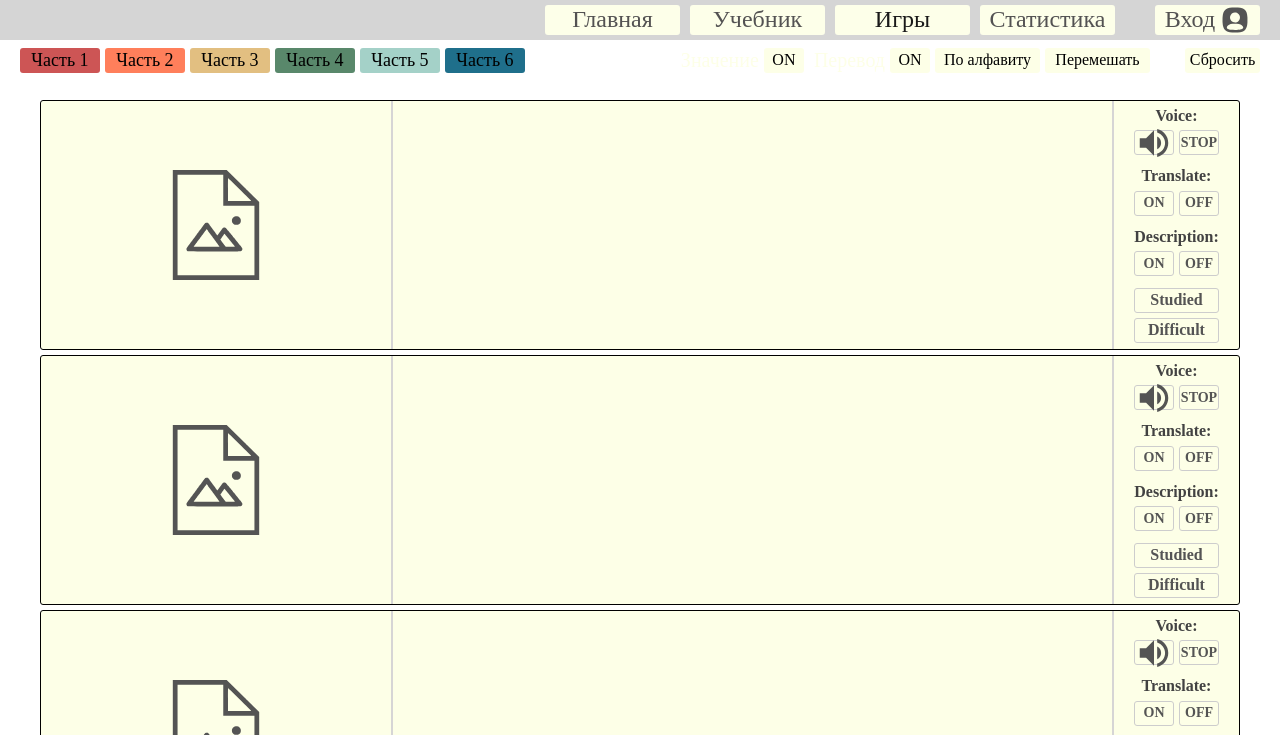
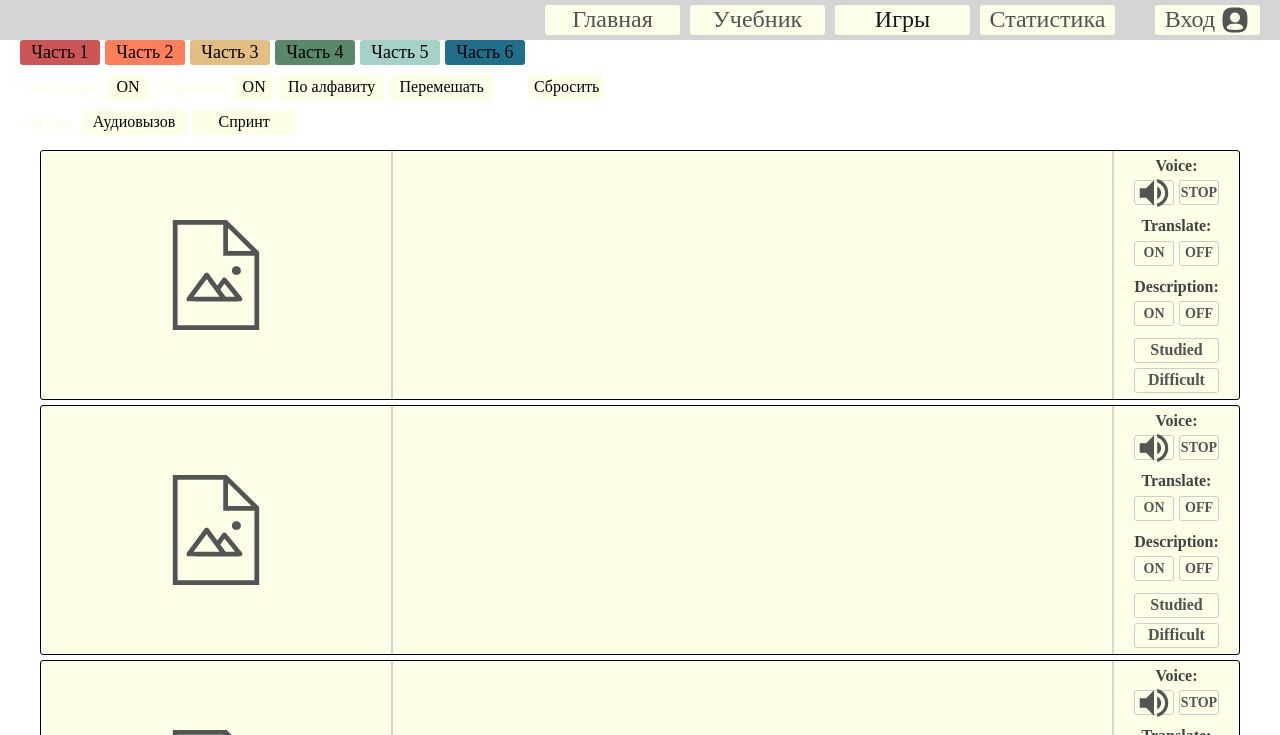
Before and after one commit to STOshka/rslang, a website built with webpack: page src/index.html in a window 1280 px wide. Both pictures are taken after a click on the link "Учебник". Shown: the top 735 px of the page. Built offline with nearby package versions, Linux system fonts and the light colour scheme; no server answers; files whose address does not match are found by name.

Commit message:
feat: add link to game in word list

```diff
--- a/src/pages/home/index.ts
+++ b/src/pages/home/index.ts
@@ -32,7 +32,7 @@ class MainPage extends BasePage {
                     <a href="#about" class="team-link">О команде</a>
                 </div>
             </div>
-        </div>`
+        </div>`;
     }
 }
 
--- a/src/pages/wordList/index.ts
+++ b/src/pages/wordList/index.ts
@@ -2,7 +2,7 @@ import API from '../../application/api';
 import LocalStorage from '../../application/localStorage';
 import { Constants } from '../../utils/constants';
 import { createHTMLElement, inRange, shuffle } from '../../utils/helpers';
-import { UserWord, WordDifficulty } from '../../utils/types';
+import { ROUTES, UserWord, WordDifficulty } from '../../utils/types';
 import BasePage from '../basePage';
 import { wordsPageHTML } from './templates-html';
 import { WordCard } from './wordCard';
@@ -59,7 +59,8 @@ class WordListPage extends BasePage {
         const sortBtn = document.querySelector('.sort-btn') as HTMLElement;
         const shuffleBtn = document.querySelector('.shuffle-btn') as HTMLElement;
         const resetBtn = document.querySelector('.reset-btn') as HTMLElement;
-
+        const audiochallengeGame = document.querySelector('.game-audiochallenge') as HTMLElement;
+        const sprintGame = document.querySelector('.game-sprint') as HTMLElement;
         wordContainer.addEventListener('click', (e) => this.wordContainerEvents(e));
         paginationPreviousBtn.addEventListener('click', () => this.previousPage());
         paginationNextBtn.addEventListener('click', () => this.nextPage());
@@ -70,6 +71,11 @@ class WordListPage extends BasePage {
         sortBtn.addEventListener('click', () => this.sortWords(true));
         shuffleBtn.addEventListener('click', () => this.shuffleWords(true));
         resetBtn.addEventListener('click', () => this.resetSettings(true));
+        audiochallengeGame.addEventListener('click', () => this.playGame(ROUTES.AUDIO_CHALLENGE_GAME));
+        sprintGame.addEventListener('click', () => this.playGame(ROUTES.SPRINT_GAME));
+    }
+    playGame(game: string) {
+        window.location.hash = `${game}?group=${this.group}&page=${this.page}`;
     }
     wordContainerEvents(e: MouseEvent) {
         const target: HTMLElement = (e.target as HTMLElement).closest('.word-container') as HTMLElement;
--- a/src/pages/wordList/templates-html.ts
+++ b/src/pages/wordList/templates-html.ts
@@ -126,18 +126,23 @@ export const wordsPageHTML = `
             <div class="words-partition-btn">Часть 5</div>
             <div class="words-partition-btn">Часть 6</div>
         </div>
-        <div class="settings-func-btns-container">
-            <div class="settings-func-btns-subcontainer">
-                <p class="settings-btns-title">Значение</p>
-                <div class="settings-func-btn global-description">ON</div>
+        <div class="func-btns-container">
+            <div class="func-btns-subcontainer">
+                <p class="btns-title">Значение</p>
+                <div class="func-btn global-description">ON</div>
             </div>
-            <div class="settings-func-btns-subcontainer">
-                <p class="settings-btns-title">Перевод</p>
-                <div class="settings-func-btn global-translate-on-btn">ON</div>
+            <div class="func-btns-subcontainer">
+                <p class="btns-title">Перевод</p>
+                <div class="func-btn global-translate-on-btn">ON</div>
             </div>
-            <div class="settings-func-btn sort-btn">По алфавиту</div>
-            <div class="settings-func-btn shuffle-btn">Перемешать</div>
-            <div class="settings-func-btn reset-btn">Сбросить</div>
+            <div class="func-btn sort-btn">По алфавиту</div>
+            <div class="func-btn shuffle-btn">Перемешать</div>
+            <div class="func-btn reset-btn">Сбросить</div>
+        </div>
+        <div class="games-btn-container">
+            <p class="btns-title">Игры: </p>
+            <div class="func-btn game-audiochallenge">Аудиовызов</div>
+            <div class="func-btn game-sprint">Спринт</div>
         </div>
     </div>
     <div class="words-container">${wordContainerHTML}</div>
--- a/src/pages/wordList/words-list.css
+++ b/src/pages/wordList/words-list.css
@@ -34,34 +34,36 @@
     top: 40px;
     left: 0;
     display: flex;
-    align-items: center;
+    align-items: flex-start;
     width: 100%;
-    height: 40px;
+    gap: 10px;
     padding: 0 20px;
     text-align: center;
     user-select: none;
+    flex-direction: column;
 }
 
-.settings-func-btns-container {
+.func-btns-container,
+.games-btn-container {
     display: flex;
     align-items: center;
     gap: 5px;
 }
 
-.settings-func-btns-subcontainer {
+.func-btns-subcontainer {
     display: flex;
     justify-content: center;
     align-items: center;
     gap: 5px;
 }
 
-.settings-btns-title {
+.btns-title {
     padding-left: 5px;
     font-size: 20px;
     color: var(--color1);
 }
 
-.settings-func-btn {
+.func-btn {
     display: flex;
     justify-content: center;
     align-items: center;
@@ -91,7 +93,7 @@
     display: flex;
     flex-direction: column;
     gap: 5px;
-    margin: 100px 40px 70px;
+    margin: 150px 40px 70px;
     overflow-y: auto;
 }
 
@@ -215,6 +217,8 @@
     font-size: 14px;
     font-weight: bolder;
     color: #545454;
+    cursor: pointer;
+    user-select: none;
 }
 
 .word-btn-learned,
```
Also changed, not shown: .eslintrc.json.
